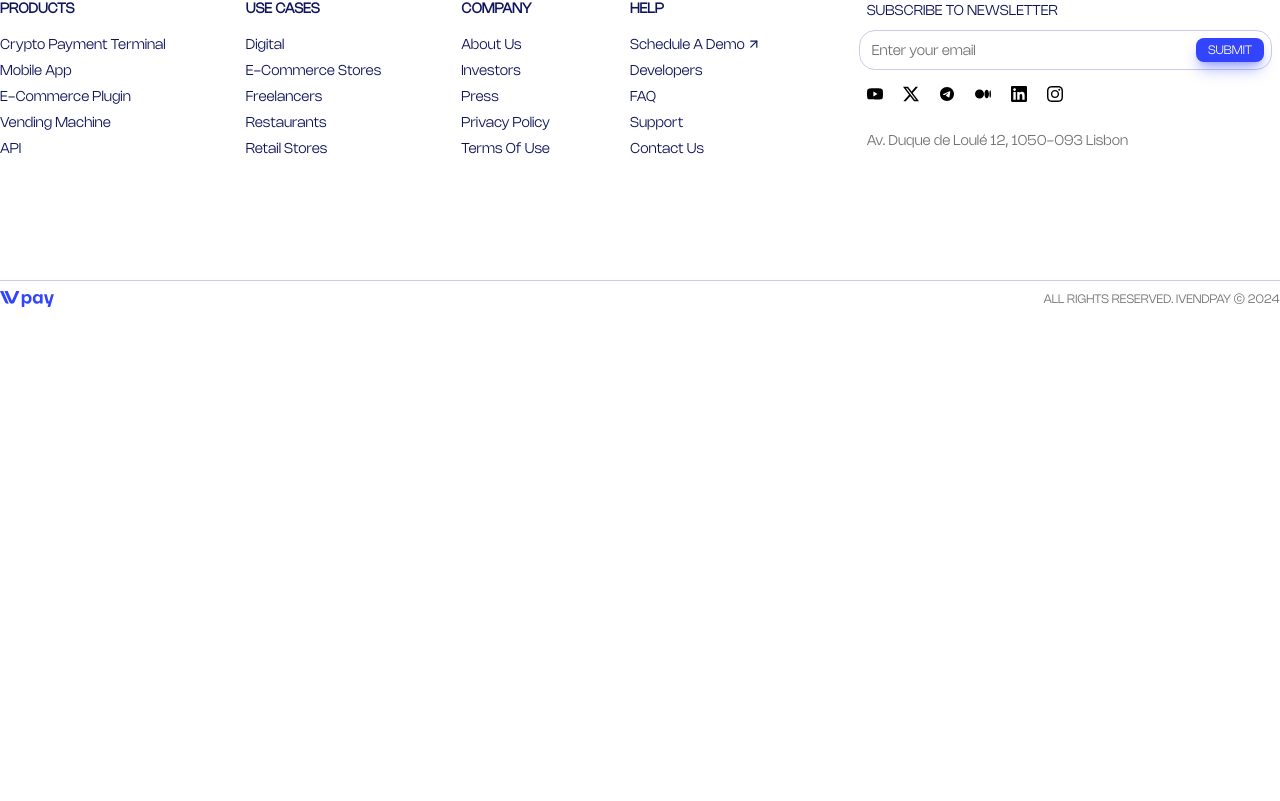
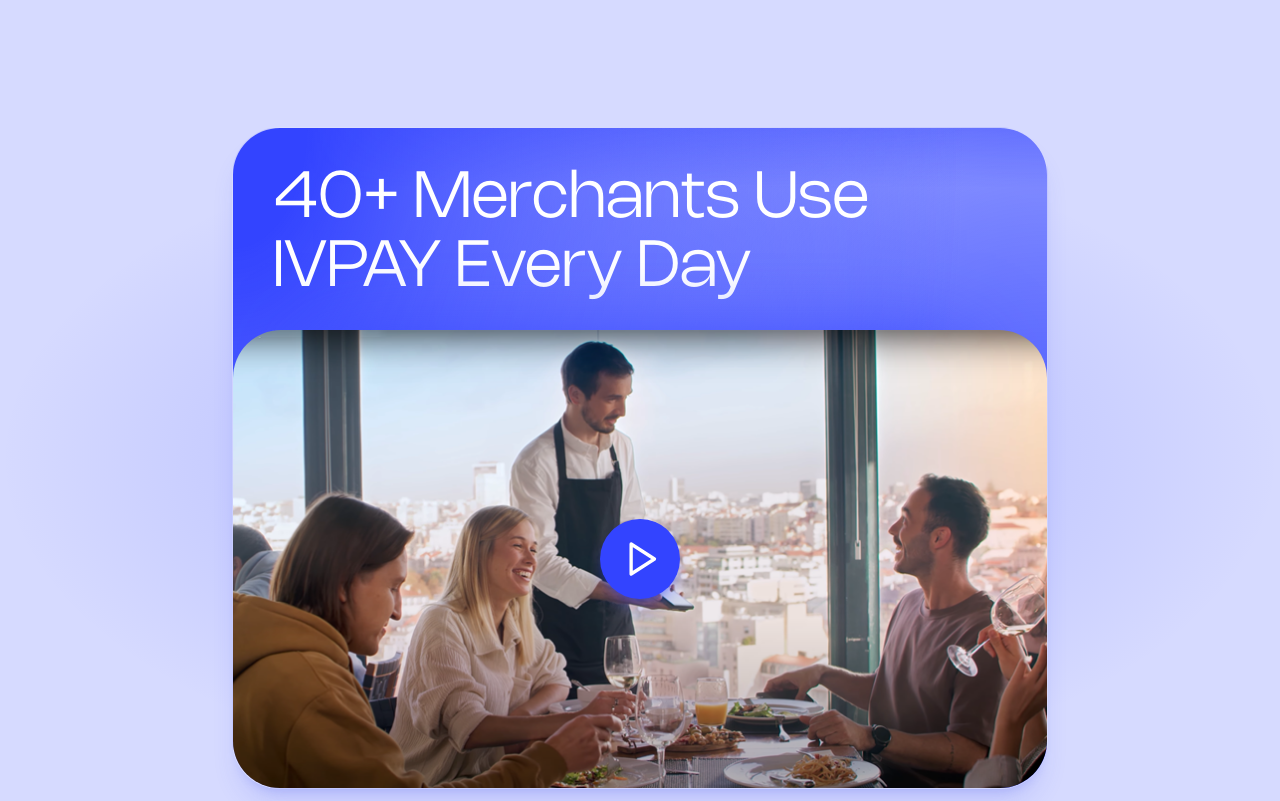
Before and after one commit to fedorivanenko/ivpay-website, a Next.js app: page /pos in a window 1280 px wide. Shown: the part 1759-2560 px from the top of the page. Before the commit the page ends 2076 px from the top, so only its background shows below. Built offline with nearby package versions, Linux system fonts and the light colour scheme; what tailwind-gradient-mask-image would draw is missing.

Commit message:
/pos page

```diff
--- a/app/page.tsx
+++ b/app/page.tsx
@@ -5,6 +5,7 @@
 import OurProductsBlock from "@/components/blocks/our-products-block";
 import ReapTheBenfitsBlock from "@/components/blocks/reap-the-benefits-block";
 import TogetherWithUsBlock from "@/components/blocks/together-with-us-block";
+
 
 export default function Home() {
   return (
--- a/app/pos/page.tsx
+++ b/app/pos/page.tsx
@@ -1,11 +1,16 @@
+import MerchantVideoBlock from "@/components/blocks/merchants-video-block";
 import POSBenefitsBlock from "@/components/blocks/pos-benefits-block";
 import POSHeroBlock from "@/components/blocks/pos-hero-block";
+import ReapTheBenefitsBlock from "@/components/blocks/reap-the-benefits-block";
 
 export default function POSpage(){
     return (
         <main className="flex flex-col min-h-screen">
             <POSHeroBlock/>
             <POSBenefitsBlock/>
+            <MerchantVideoBlock/>
+            <ReapTheBenefitsBlock className="bg-soft-gradient-reverse"/>
+{/* TODO:CTA block */}
         </main>
     )
 }
--- a/components/blocks/easy-safe-fast-block.tsx
+++ b/components/blocks/easy-safe-fast-block.tsx
@@ -58,10 +58,12 @@
                 {/* POP UP VIDEO */}
                 <div className="row-span-2 aspect-square overflow-hidden rounded-md sm:aspect-auto sm:rounded-lg">
                   <PopUpVideoPlayer
-                    url="https://www.youtube.com/watch?v=-p_F0t7b80M"
+                  //TODO: place correct link
+                    //url="https://www.youtube.com/watch?v=-p_F0t7b80M" //this is the correct one
+                    url="https://www.youtube.com/watch?v=m2JRghbgeYw"
                     title="How do payment work"
                     description="See how IVPAY system process payments"
-                    thumbnail={{ src: "/payment_video_thumb.png" }}
+                    thumbnail={{ src: "/payment-video-thumb.png" }}
                   />
                 </div>
               </Card>
--- a/components/blocks/merchants-video-block.tsx
+++ b/components/blocks/merchants-video-block.tsx
@@ -3,6 +3,7 @@
 import { MotionTriggerWrapper } from "../motion/motionTriggerWrapper";
 import { MotionWrapper } from "../motion/motion-wrapper";
 import { cardAppearing } from "../motion/motion_utils";
+import { PopUpVideoPlayer } from "../elements/video-palyer";
 
 export default function MerchantVideoBlock() {
   return (
@@ -14,8 +15,14 @@
           <Heading as="h2" size="64" className="py-4 px-5 text-background sm:py-8 sm:px-10 max-w-[18ch]">
           40+ Merchants use IVPAY every day
           </Heading>
-          <div className="w-full aspect-video rounded-t-lg sm:rounded-t-2xl bg-slate-400 overflow-hidden shadow-on-blue-header-sm sm:shadow-on-blue-header-xl">
-
+          <div className="w-full aspect-video rounded-t-lg sm:rounded-t-2xl overflow-hidden shadow-on-blue-header-sm sm:shadow-on-blue-header-xl">
+            <PopUpVideoPlayer
+            //TODO: place correct link
+              url="https://youtu.be/Jsf6DCEnb3s?si=aRZ-lsLdvSfPs5Ey"
+              title="How to use IVPAY"
+              description="See how meracnts use IVPAY"
+              thumbnail={{src:"/merchan-video-thumb.png"}}
+            />
           </div>
         </div>
         </MotionWrapper>
--- a/components/blocks/reap-the-benefits-block.tsx
+++ b/components/blocks/reap-the-benefits-block.tsx
@@ -8,9 +8,11 @@
 import BrandWall from "@/components/elements/brand-wall";
 import { FlagMarquee } from "@/components/elements/flag-marquee";
 
-export default function ReapTheBenfitsBlock() {
+import { cn } from "@/lib/utils";
+
+const ReapTheBenefitsBlock: React.FC<React.HTMLAttributes<HTMLElement>> = ({className}) => {
   return (
-    <section id="reap-the-benefits-block" className="bg-blue-94 py-20">
+    <section id="reap-the-benefits-block" className={cn("bg-blue-94 py-20", className)}>
       <Container>
         <Card className="py-5 sm:py-7.5 xl:py-12">
           {/* Benefits */}
@@ -127,3 +129,5 @@
     </section>
   );
 }
+
+export default ReapTheBenefitsBlock
--- a/components/ui/card.tsx
+++ b/components/ui/card.tsx
@@ -22,7 +22,7 @@
       ref={ref}
       variants={cardAppearing}
       className={cn(
-        "rounded-lg border  box-border border-background/20 sm:rounded-2xl bg-background/60 text-card-foreground overflow-hidden relative z-0 shadow-card-shadow",
+        "rounded-lg border backdrop-blur box-border border-background/20 sm:rounded-2xl bg-background/60 text-card-foreground overflow-hidden relative z-0 shadow-card-shadow",
         className
       )}
       //style={{transform: "translate3d(0, 0, 0)"}} //safari fix to force it use GPU
```
Also changed, not shown: public/merchan-video-thumb.png (added), 1 other file (tests, documents, lock files or other folders).
